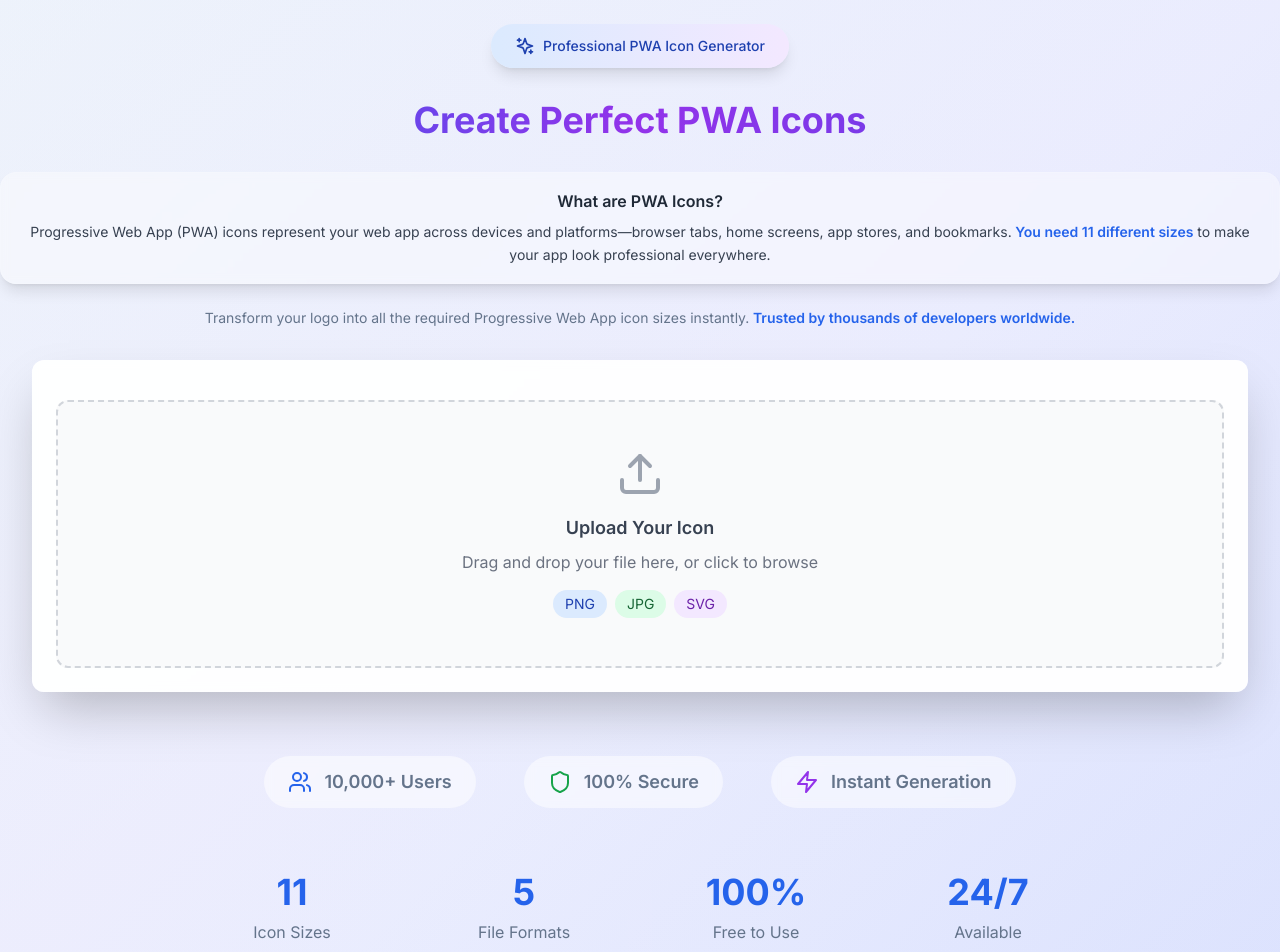
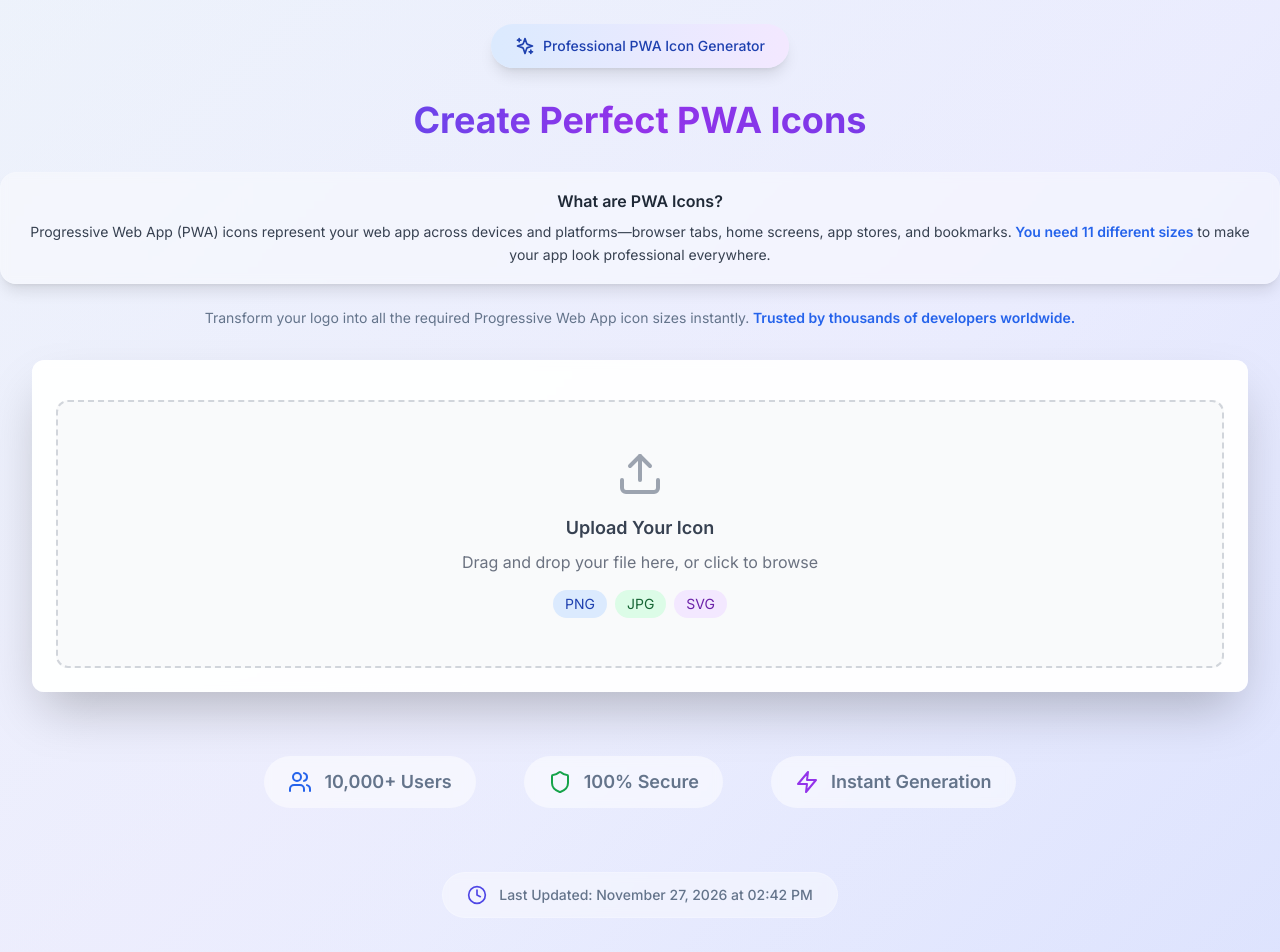
Before and after one commit to 5u00n/generate-icons-for-webapps, a Next.js app: page / in a window 1280 px wide. Shown: the top 952 px of the page. Built offline with nearby package versions, Linux system fonts and the light colour scheme.

Commit message:
Inject build timestamp as an environment variable and display last updated date on the homepage.

```diff
--- a/app/page.tsx
+++ b/app/page.tsx
@@ -136,6 +136,20 @@ export default function Home() {
               <div className="flex items-center gap-3 text-muted-foreground bg-white/50 px-6 py-3 rounded-full backdrop-blur-sm">
                 <Zap className="w-6 h-6 text-purple-600" />
                 <span className="font-semibold text-lg">Instant Generation</span>
+              </div>
+            </div>
+
+            {/* Last Updated Section */}
+            <div className="flex justify-center mb-8">
+              <div className="flex items-center gap-3 text-muted-foreground bg-white/40 px-6 py-3 rounded-full backdrop-blur-sm border border-white/20">
+                <Clock className="w-5 h-5 text-indigo-600" />
+                <span className="text-sm font-medium">Last Updated: {new Date(process.env.BUILD_TIME || new Date().toISOString()).toLocaleDateString('en-US', {
+                  year: 'numeric',
+                  month: 'long',
+                  day: 'numeric',
+                  hour: '2-digit',
+                  minute: '2-digit'
+                })}</span>
               </div>
             </div>
 
--- a/next.config.js
+++ b/next.config.js
@@ -6,4 +6,8 @@ module.exports = {
   },
   // Disable output file tracing to prevent micromatch stack overflow on Vercel
   outputFileTracing: false,
+  // Inject build timestamp as environment variable
+  env: {
+    BUILD_TIME: new Date().toISOString(),
+  },
 }
```
